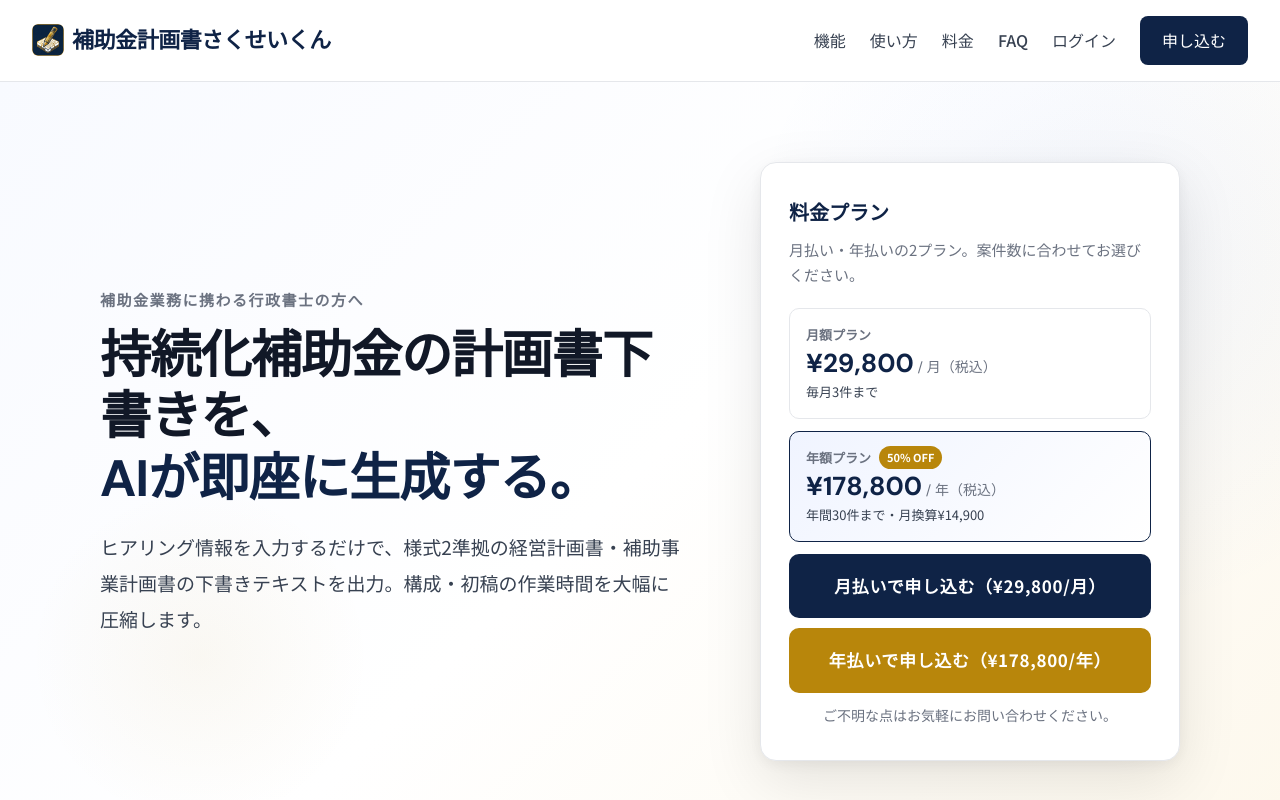
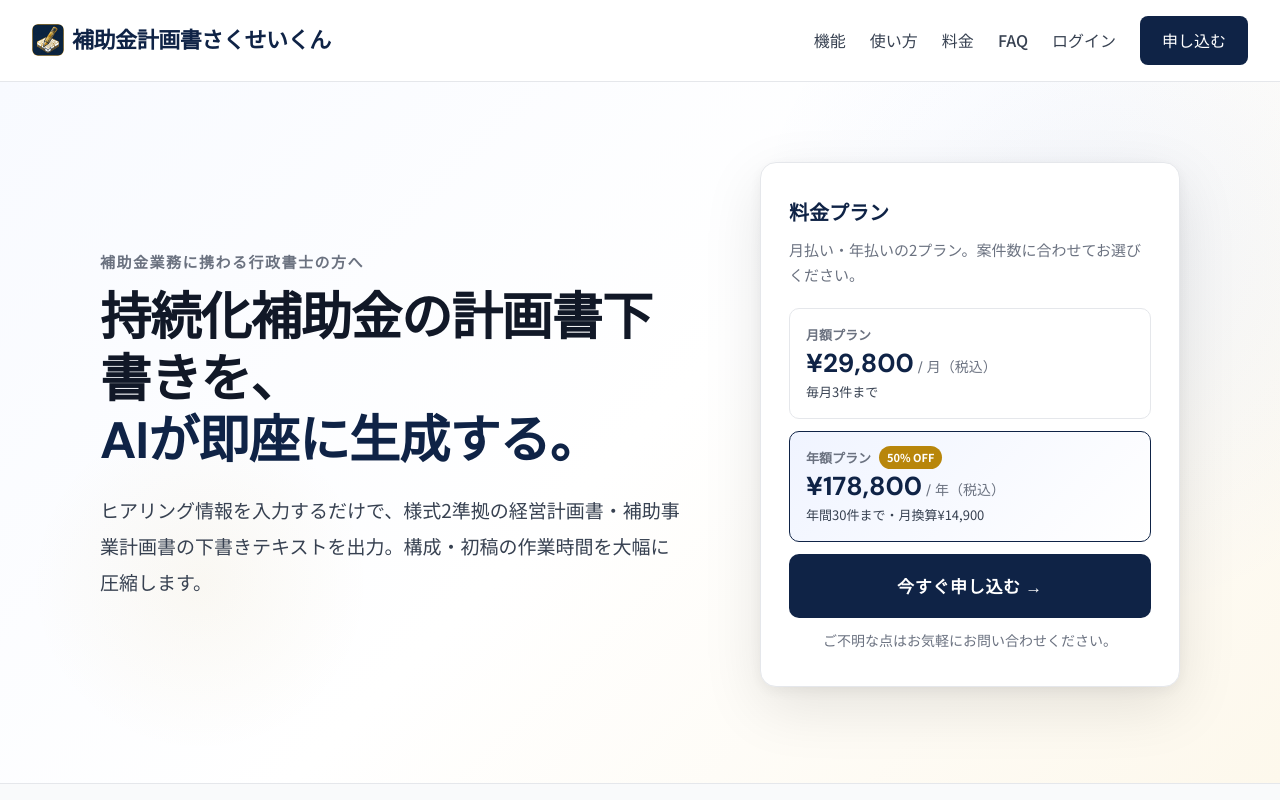
Before and after one commit to tominaga-fp/sakuseikun, a Next.js app: page / in a window 1280 px wide. Shown: the top 800 px of the page. Built offline with nearby package versions, Linux system fonts and the light colour scheme.

Commit message:
fix: スムーズスクロール追加、ヒーローCTAを今すぐ申し込むに戻す

```diff
--- a/src/app/page.tsx
+++ b/src/app/page.tsx
@@ -56,6 +56,7 @@ export default function LpPage() {
   --green-bg: #f0fdf4;
   --red-bg: #7a1a1a;
 }
+html{scroll-behavior:smooth;}
 .lp-root *{margin:0;padding:0;box-sizing:border-box;}
 .lp-root{font-family:'Noto Sans JP',sans-serif;background:var(--white);color:var(--ink);overflow-x:hidden;line-height:1.8;-webkit-font-smoothing:antialiased;font-size:18px;}
 
@@ -281,18 +282,11 @@ export default function LpPage() {
                   <div className="plan-limit">年間30件まで・月換算¥14,900</div>
                 </div>
                 <a
-                  href={MONTHLY_URL}
+                  href={CTA_HREF}
                   className="cta-btn"
-                  style={{ display: "block", textAlign: "center", textDecoration: "none", marginBottom: "10px" }}
+                  style={{ display: "block", textAlign: "center", textDecoration: "none" }}
                 >
-                  月払いで申し込む（¥29,800/月）
-                </a>
-                <a
-                  href={YEARLY_URL}
-                  className="cta-btn"
-                  style={{ display: "block", textAlign: "center", textDecoration: "none", background: "#b8860b" }}
-                >
-                  年払いで申し込む（¥178,800/年）
+                  今すぐ申し込む →
                 </a>
                 <p className="form-note" style={{ marginTop: "10px" }}>
                   ご不明な点はお気軽にお問い合わせください。
```
